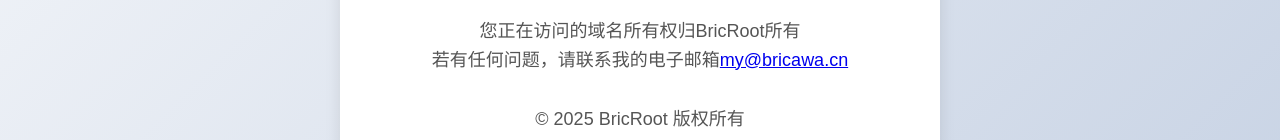
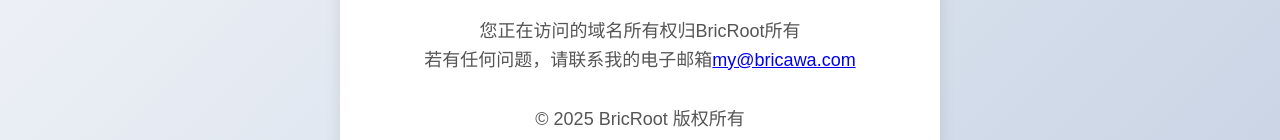
Before and after one commit to BricRoot/domain-html, a plain HTML site: page index.html in a window 1280 px wide. Shown: the part 350-490 px from the top of the page. Drawn offline with Linux system fonts and the light colour scheme.

Commit message:
Update index.html

```diff
--- a/index.html
+++ b/index.html
@@ -91,7 +91,7 @@
         <h1>该域名归属于BricRoot</h1>
         <p>您正在访问的域名所有权归BricRoot所有
         <br>
-        若有任何问题，请联系我的电子邮箱<a href="mailto:my@bricawa.cn">my@bricawa.cn</a></p>
+        若有任何问题，请联系我的电子邮箱<a href="mailto:my@bricawa.cn">my@bricawa.com</a></p>
         <p>© <span id="year">加载年份...</span> BricRoot 版权所有</p>
     </div>
     <script>
```
